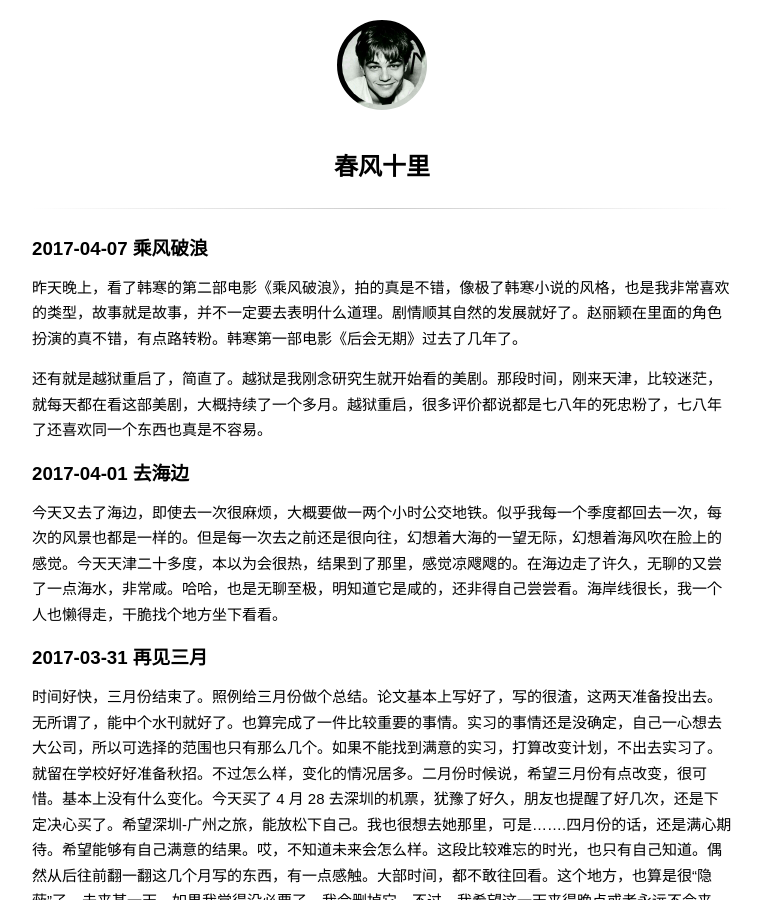
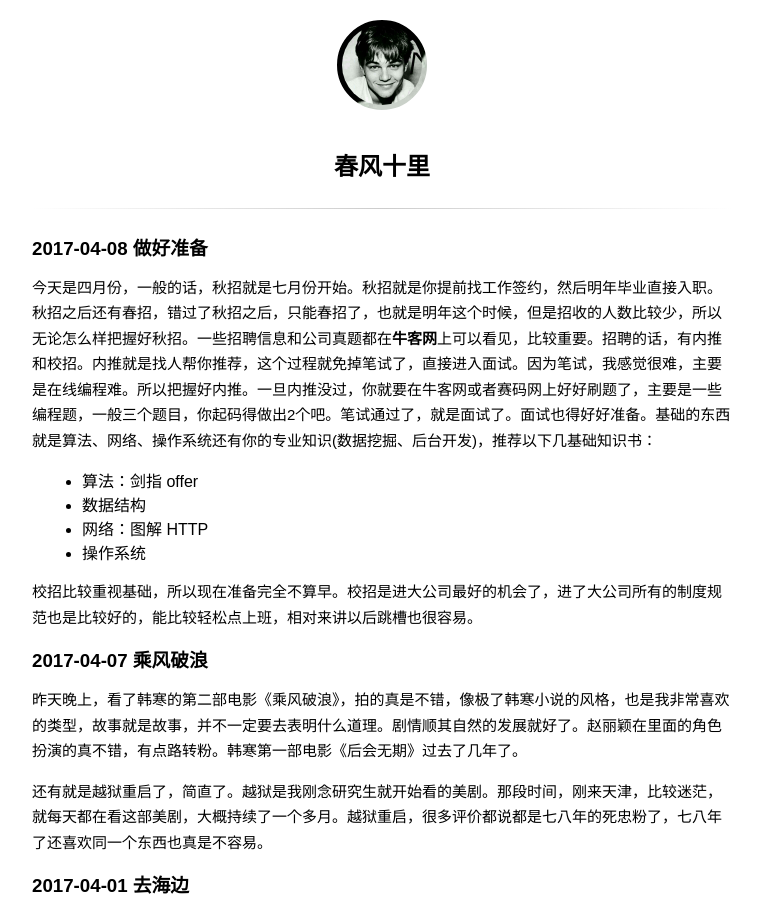
Before and after one commit to wuchangfeng/wuchangfeng.github.io, a Jekyll site: the page built from diary.md, in a window 1280 px wide and 900 px high. Shown: the whole window, without its empty margins (258-1020 px from the left). Built offline with Jekyll 4.4.1, drawn with Linux system fonts in a browser that asks for light colours; some web fonts are replaced; comment, search, counter and statistics services are not loaded.

Commit message:
blog update

```diff
--- a/diary.md
+++ b/diary.md
@@ -1,6 +1,17 @@
 ---
 title: 春风十里
 ---
+
+### 2017-04-08 做好准备
+
+今天是四月份，一般的话，秋招就是七月份开始。秋招就是你提前找工作签约，然后明年毕业直接入职。秋招之后还有春招，错过了秋招之后，只能春招了，也就是明年这个时候，但是招收的人数比较少，所以无论怎么样把握好秋招。一些招聘信息和公司真题都在**牛客网**上可以看见，比较重要。招聘的话，有内推和校招。内推就是找人帮你推荐，这个过程就免掉笔试了，直接进入面试。因为笔试，我感觉很难，主要是在线编程难。所以把握好内推。一旦内推没过，你就要在牛客网或者赛码网上好好刷题了，主要是一些编程题，一般三个题目，你起码得做出2个吧。笔试通过了，就是面试了。面试也得好好准备。基础的东西就是算法、网络、操作系统还有你的专业知识(数据挖掘、后台开发)，推荐以下几基础知识书：
+
+* 算法：剑指 offer
+* 数据结构
+* 网络：图解 HTTP
+* 操作系统
+
+校招比较重视基础，所以现在准备完全不算早。校招是进大公司最好的机会了，进了大公司所有的制度规范也是比较好的，能比较轻松点上班，相对来讲以后跳槽也很容易。
 
 ### 2017-04-07 乘风破浪
 
```
